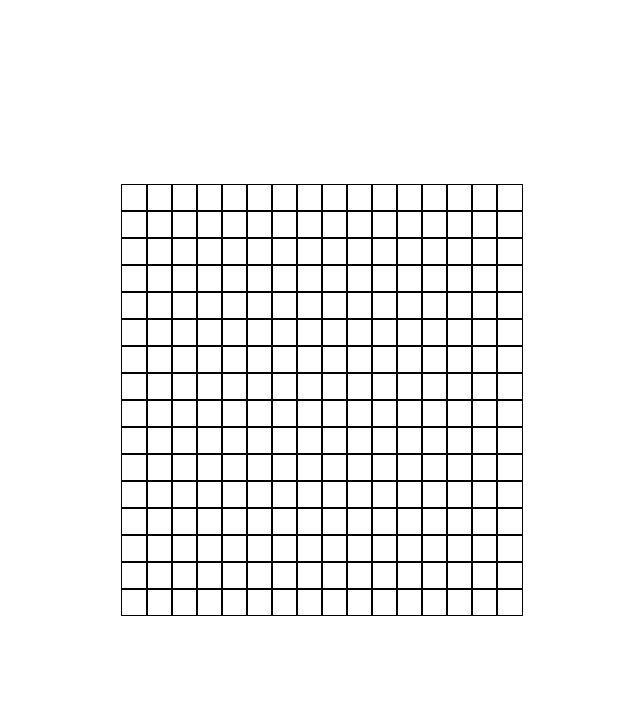
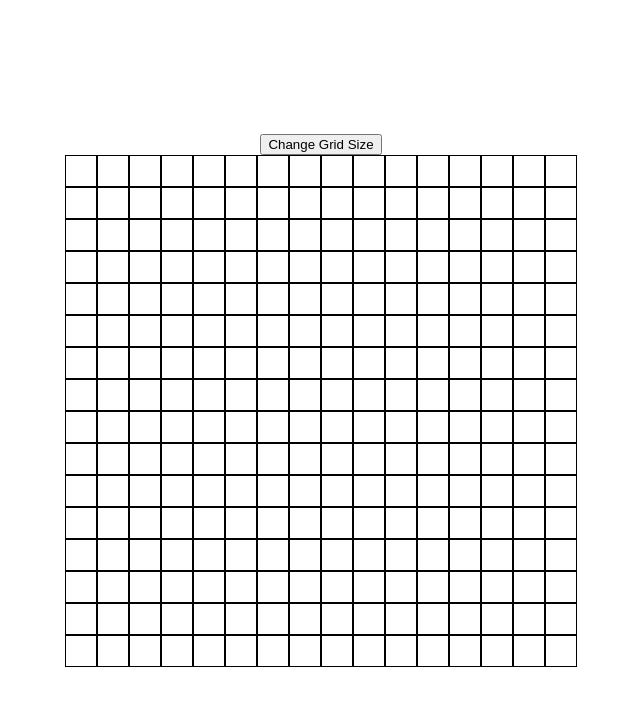
Before and after one commit to jmclau29/etch-a-sketch, a plain HTML site: page index.html in a window 1280 px wide. Shown: the whole page, without its empty margins (319-959 px from the left). Drawn offline with Linux system fonts and the light colour scheme.

Commit message:
reworked makeGrid, moved drawing function, added changing button

```diff
--- a/index.html
+++ b/index.html
@@ -7,6 +7,7 @@
     <title>Etch-a-Sketch</title>
 </head>
 <body>
+    <button id="change">Change Grid Size</button>
     <div id="containerDiv">
     </div>
 </body>
--- a/javascript.js
+++ b/javascript.js
@@ -1,17 +1,38 @@
-//make divs for grid and attach to containerDiv
-for (i = 1; i < 257; i++) {
-    const squareDiv = document.createElement('div');
-    squareDiv.setAttribute('class', 'gridSquare');
-    squareDiv.setAttribute('id', `square${i}`);
-    containerDiv.appendChild(squareDiv);
+function makeGrid(cellsPerSide) {
+    let totalCells = cellsPerSide ** 2;
+
+    for (let i = 0; i < totalCells; i++) {
+        const squareDiv = document.createElement('div');
+        squareDiv.setAttribute('class', 'square');
+        containerDiv.appendChild(squareDiv);
+        let squareHeight = 512 / cellsPerSide;
+        let squareWidth = 512 / cellsPerSide;
+        squareDiv.setAttribute('style', `height: ${squareWidth}px; width: ${squareHeight}px;`);
+    }
+    //etch-a-sketch functionality: change background color when moused over
+    const squares = document.querySelectorAll('.square');
+
+    squares.forEach((square) => {
+
+        square.addEventListener('mouseover', () => {
+            square.classList.add('coloredSquare');
+        });
+    });
 }
 
+function deleteGrid() {
+    const squares = document.querySelectorAll('.square');
 
-const squares = document.querySelectorAll('.gridSquare');
+    squares.forEach((square) => {
+        square.remove();
+    })
+}
 
-squares.forEach((square) => {
+makeGrid(16);
 
-    square.addEventListener('mouseover', () => {
-        square.style.cssText = "background-color: black;";
-    });
+const changeButton = document.querySelector('button');
+changeButton.addEventListener('click', function () {
+    let gridSize = prompt('How big do you want your grid to be?', '16');
+    deleteGrid();
+    makeGrid(gridSize);
 });
--- a/styles.css
+++ b/styles.css
@@ -10,13 +10,21 @@ body {
     margin: 0;
 }
 
+
 #containerDiv  {
-    display: grid;
-    grid-template-columns: repeat(16, 25px [col-start]);
+    display: flex;
+    flex-direction: row;
+    flex-wrap: wrap;
+    height: 512px;
+    width: 512px;
 }
 
-.gridSquare {
-    height: 25px;
-    width: 25px;
-    border: 1px solid black;
+.square {
+    border: 0.5px solid black;
+    display: flex;
+    box-sizing: border-box;
 }
+
+.coloredSquare {
+    background-color: black;
+}
```
